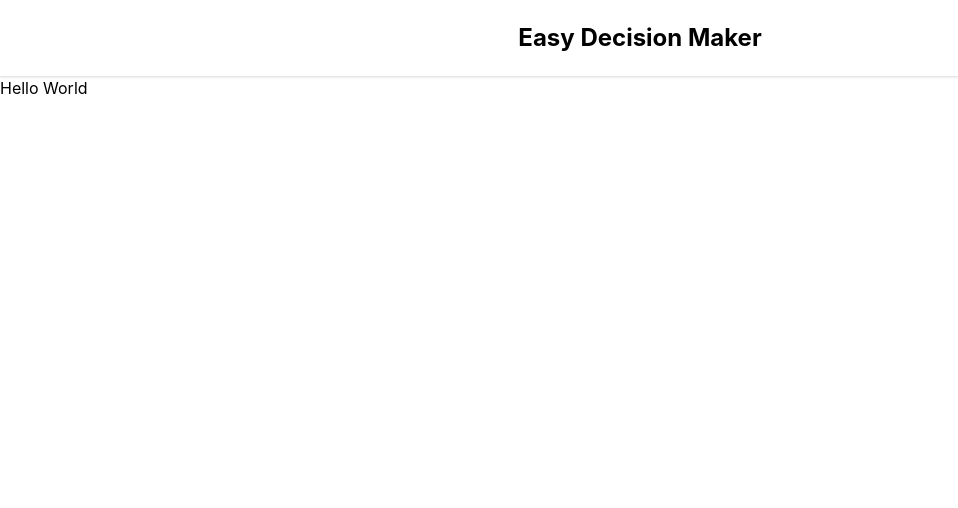
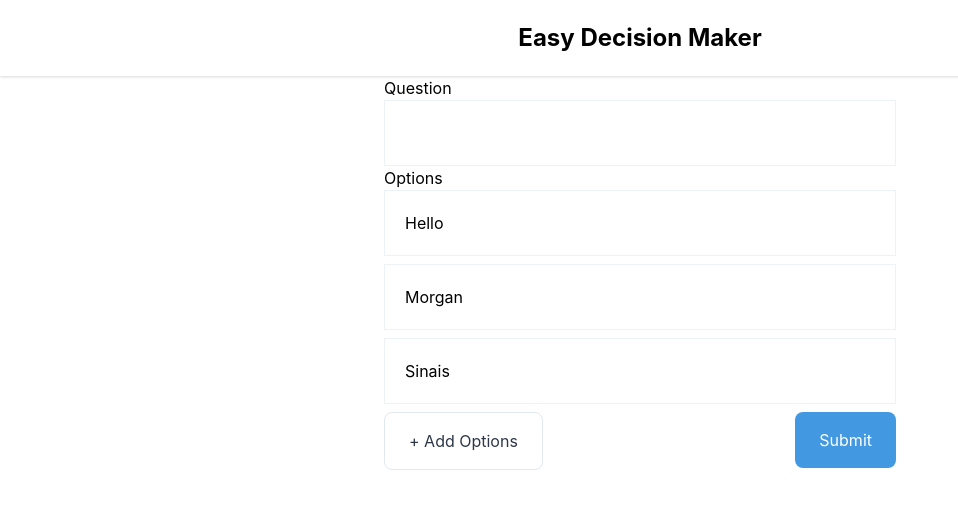
Before and after one commit to maduiep/Learnable20, a React (Create React App) app in the folder React-Projects/my-app/: page / in a window 1280 px wide. Shown: the top 508 px of the page, without its empty margins (0-958 px from the left). Built offline with nearby package versions, Linux system fonts and the light colour scheme.

Commit message:
adding form and navbar components

```diff
--- a/React-Projects/my-app/src/App.js
+++ b/React-Projects/my-app/src/App.js
@@ -5,12 +5,45 @@ import Navbar from "./components/Navbar";
 
 //importing custom styles
 import "./styles/app.css";
+import Form from "./components/Form";
+
+const randomNumber = (limit) => Math.floor(Math.random() * limit);
 
 function App() {
+  const [page, setPage] = React.useState(0);
+  const [question, setQuestion] = React.useState("");
+  const [options, setOptions] = React.useState([]);
+  const [randOpt, setRandomOption] = React.useState(null);
+
   return (
     <div>
       <Navbar />
-      Hello World
+      {page === 0 && (
+        <Form
+          whenSubmitted={(question, options) => {
+            setPage(1);
+            setQuestion(question);
+            setOptions(options);
+            setRandomOption(randomNumber(options.length));
+            console.log("Data arrived", question, options);
+          }}
+        />
+      )}
+      {page === 1 && (
+        <span>
+          <div className="text-3xl">{question}</div>
+          {options.map((e, idx) => (
+            <li key={idx} className={idx === randOpt ? "text-red-500" : ""}>
+              {idx + 1}. {e}
+            </li>
+          ))}
+          <button type="text" onClick={() => {
+
+          }}>
+            Ask Another Random Qestion
+          </button>
+        </span>
+      )}
     </div>
   );
 }
--- a/React-Projects/my-app/src/components/Form.jsx
+++ b/React-Projects/my-app/src/components/Form.jsx
@@ -1,8 +1,59 @@
 import React from "react";
 
-function Form() {
-  return <div></div>;
+export function Form(props) {
+  const [state, setState] = React.useState(0);
+  const [question, setQuestion] = React.useState("");
+  const [options, setOptions] = React.useState(["Hello", "Morgan", "Sinais"]);
+
+  const handleSubmit = (evt) => {
+    evt.preventDefault();
+    props.whenSubmitted(question, options);
+  };
+
+  return (
+    <form onSubmit={handleSubmit} className="max-w-lg mx-auto">
+      <label>Question</label>
+      {/* you'll need to store the input in state */}
+      <input
+        type="text"
+        className="border border-gray-200 py-5 px-5 w-full"
+        value={question}
+        onChange={(evt) => {
+          console.log("typing", evt.target.value);
+          setQuestion(evt.target.value);
+        }}
+      />
+      <div className="flex flex-col">
+        <label>Options</label>
+        {options.map((e, idx) => (
+          <input
+            key={idx}
+            value={e}
+            className="border border-gray-200 py-5 px-5 w-full mb-2"
+            type="text"
+            onChange={(evt) => {
+              const arr = [...options];
+              arr[idx] = evt.target.value;
+              setOptions(arr);
+            }}
+          />
+        ))}
+        <div className="flex justify-between">
+          <button
+            type="button"
+            className="px-6 py-4 self-start border rounded-lg text-gray-800"
+            onClick={() => setOptions([...options, "Joseph"])}
+          >
+            + Add Options
+          </button>
+
+          <button className="px-6 py-4 self-start bg-blue-500 rounded-lg text-white">
+            Submit
+          </button>
+        </div>
+      </div>
+    </form>
+  );
 }
 
-
 export default Form;
```
